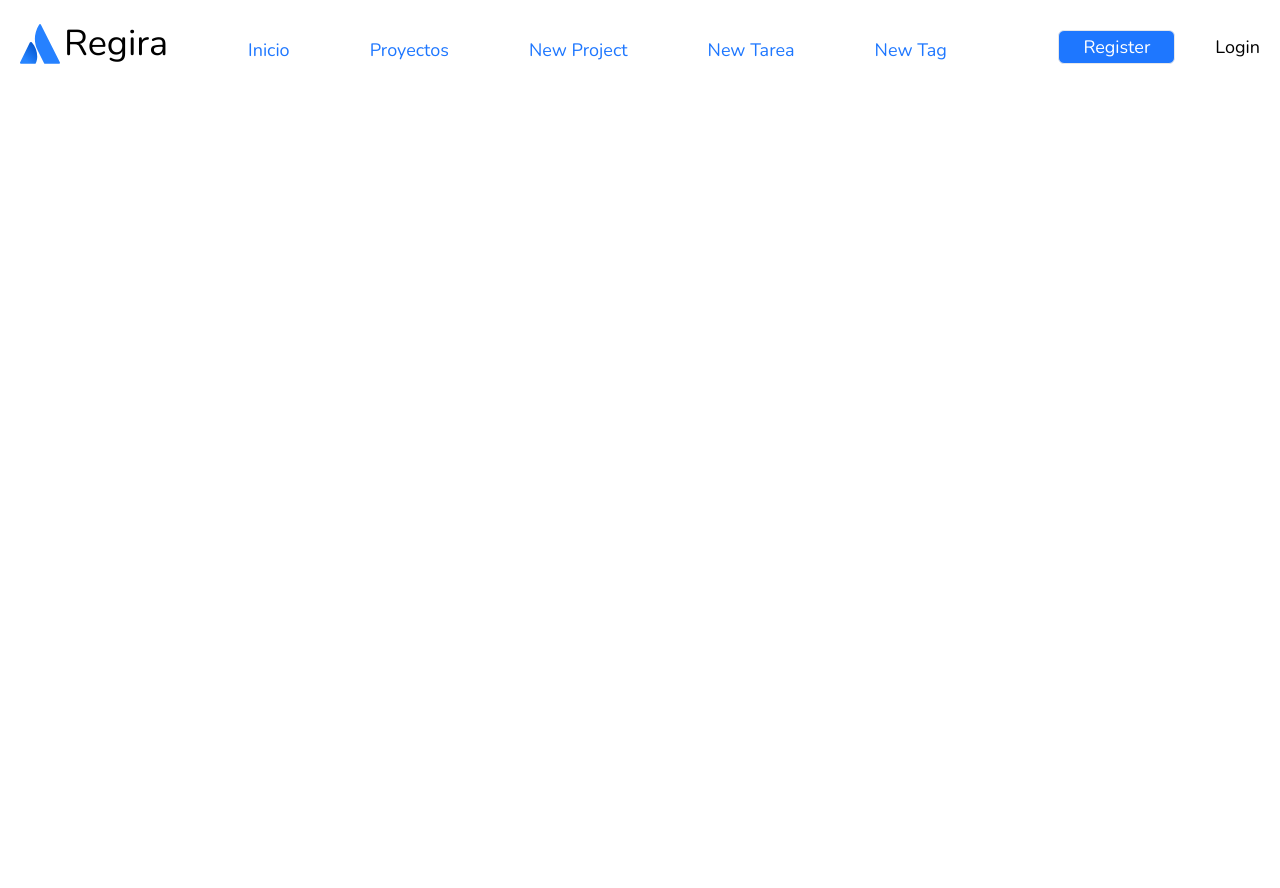
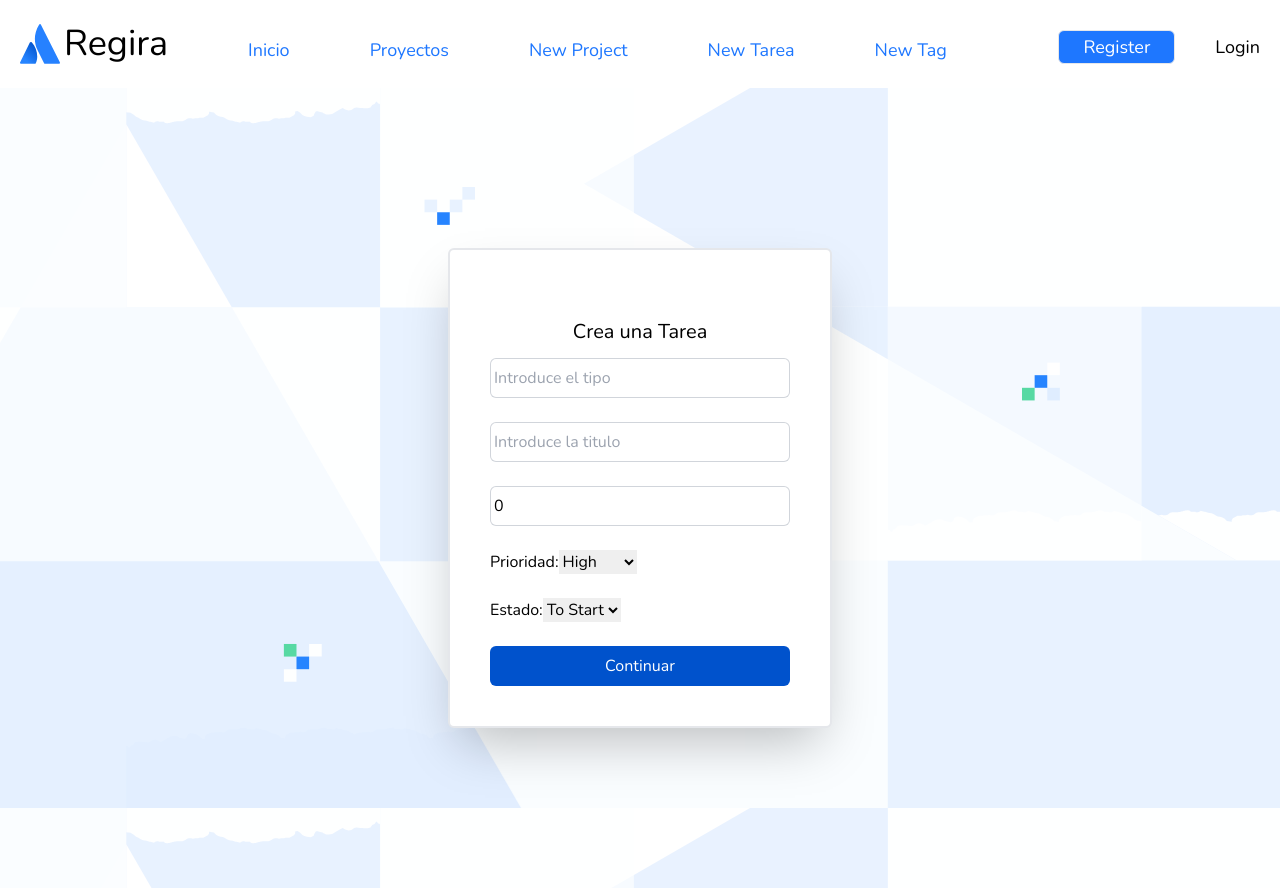
Before and after one commit to luisy9/Regira-Project, a React (Vite) app in the folder react-regira/: page /newTarea in a window 1280 px wide. Before the commit the page ends 800 px from the top, so only its background shows below. Built offline with nearby package versions, Linux system fonts and the light colour scheme; no server answers.

Commit message:
newTarea

```diff
--- a/react-regira/src/components/Dropdowns/DropDown.jsx
+++ b/react-regira/src/components/Dropdowns/DropDown.jsx
@@ -62,7 +62,7 @@ export const DropDown = ({ handleLogout }) => {
                                         active ? 'bg-gray-100 text-gray-900' : 'text-gray-700',
                                         'block w-full px-4 py-2 text-left text-sm'
                                     )}
-                                    onClick={handleLogout}
+                                    onClick={() => handleLogout()}
                                 >
                                     Logout
                                 </button>
--- a/react-regira/src/components/Login.jsx
+++ b/react-regira/src/components/Login.jsx
@@ -34,7 +34,6 @@ export const Login = () => {
                 setLogued(data.id)
             })
             .catch(error => console.error('Error:', error));
-
     }
 
     return (
@@ -56,7 +55,7 @@ export const Login = () => {
 
                 <h1 className="pt-7 text-center text-xl">Inicia session para continuar</h1>
                 <div className="py-0">
-                    <form className="" action="" onSubmit={onSubmitForm}>
+                    <form className="" onSubmit={onSubmitForm}>
                         <div className="py-4">
                             <input type="email" placeholder="Introduce tu email" className=" w-full rounded-md ring-1 ring-inset ring-gray-300 px-1 py-2 focus:outline-none focus:ring-2 focus:ring-inset focus:ring-[#0052CC]" name="email" value={email} onChange={() => setEmail(event.target.value)} />
                         </div>
@@ -64,7 +63,7 @@ export const Login = () => {
                             <input type="password" placeholder="Introduce tu password" className=" w-full ring-1 ring-inset ring-gray-300 py-2 px-1 rounded-lg focus:outline-none focus:ring-2 focus:ring-inset focus:ring-[#0052CC]" name="password" value={password} onChange={() => setPassword(event.target.value)} />
                         </div>
                         <div className="pt-3">
-                            <button className="border-none rounded-md bg-[#0052CC] text-white w-full py-2 hover:bg-blue-500">Continuar</button>
+                            <button type="submit" className="border-none rounded-md bg-[#0052CC] text-white w-full py-2 hover:bg-blue-500">Continuar</button>
                         </div>
                     </form>
                 </div>
--- a/react-regira/src/components/NavBar.jsx
+++ b/react-regira/src/components/NavBar.jsx
@@ -11,6 +11,14 @@ export const NavBar = () => {
     const navigate = useNavigate();
 
     useEffect(() => {
+
+        fetch(url + `/users/${logued}`)
+            .then(res => res.json())
+            .then(data => console.log(data))
+    }, [])
+
+    useEffect(() => {
+        console.log(logued)
         //Hacer un fecth para poder rescatar el usuario actualmente logueado
         const opcions = {
             credentials: 'include',
@@ -27,9 +35,9 @@ export const NavBar = () => {
 
     //fn logout
     const handleLogout = () => {
-        document.cookie = "token=; expires=Thu, 01 Jan 1970 00:00:00 UTC; path=/;";
+        // document.cookie = "token=; expires=Thu, 01 Jan 1970 00:00:00 UTC; path=/;";
         setLogued(null);
-        window.location.href = '/';
+        // window.location.href = '/';
     }
 
     return (
--- a/react-regira/src/pages/NewTarea.jsx
+++ b/react-regira/src/pages/NewTarea.jsx
@@ -2,8 +2,100 @@ import { useState, useContext } from 'react';
 import { contextRegira } from '../context';
 
 export const NewTarea = () => {
+    let url = 'http://localhost:3000/api';
+    const { logued, setLogued } = useContext(contextRegira);
 
+    const [prioridad, setPrioridad] = useState('');
+    const [data, setData] = useState(
+        {
+            tipo: '',
+            titulo: '',
+            descripcion: 0,
+            prioridad: null,
+            estado: null,
+            proyecto_id: null,
+            usuarios_id: null,
+            author_id: null,
+        }
+    );
 
+    const onSubmitForm = () => {
+        event.preventDefault();
+
+        const usuarios_id = logued;
+        setData({ ...data, proyecto_id: 1 , usuarios_id, author_id: usuarios_id });
+        const credentials = { data };
+
+        const opcions = {
+            method: 'POST',
+            credentials: 'include',
+            headers: {
+                'Content-Type': 'application/json'
+            },
+            body: JSON.stringify(credentials)
+        };
+
+        fetch(url + '/tarea', opcions)
+            .then(res => res.json()).then(data => console.log(data)).catch(error => console.log(error));
+    }
+
+    return (
+        <div className="bg-register-img flex justify-center items-center h-screen">
+            <div className="w-96 py-10 border-2 rounded-md flex flex-col px-10 bg-white shadow-2xl">
+
+                <h1 className="pt-7 text-center text-xl">Crea una Tarea</h1>
+                <div className="py-0">
+                    <form className="" action="" onSubmit={onSubmitForm}>
+                        <div className="py-3">
+                            {data.nombre}
+                            <input type="text" placeholder="Introduce el tipo"
+                                className="w-full rounded-md ring-1 ring-inset ring-gray-300 px-1 py-2 focus:outline-none focus:ring-2 focus:ring-inset focus:ring-[#0052CC]"
+                                name="nombre" value={data.tipo} onChange={(event) => setData({ ...data, tipo: event.target.value })} />
+                        </div>
+                        <div className="py-3">
+                            <input type="text" placeholder="Introduce la titulo"
+                                className=" w-full rounded-md ring-1 ring-inset ring-gray-300 px-1 py-2 focus:outline-none focus:ring-2 focus:ring-inset focus:ring-[#0052CC]"
+                                name="descripcion" value={data.titulo} onChange={() => setData({ ...data, titulo: event.target.value })} />
+                        </div>
+
+                        <div className="py-3">
+                            <input type="text" placeholder="Introduce la descripcion"
+                                className=" w-full rounded-md ring-1 ring-inset ring-gray-300 px-1 py-2 focus:outline-none focus:ring-2 focus:ring-inset focus:ring-[#0052CC]"
+                                name="descripcion" value={data.descripcion} onChange={() => setData({ ...data, descripcion: event.target.value })} />
+                        </div>
+
+                        {/* <div className="py-3">
+                            <input type="text" placeholder="Introduce la prioridad"
+                                className=" w-full rounded-md ring-1 ring-inset ring-gray-300 px-1 py-2 focus:outline-none focus:ring-2 focus:ring-inset focus:ring-[#0052CC]"
+                                name="descripcion" value={data.prioridad} onChange={() => setData({ ...data, prioridad: event.target.value })} />
+                        </div> */}
+                        <div className="py-3 flex">
+                            <p>Prioridad: </p>
+                            <select id='' className='max-w-auto' defaultValue="High" onChange={(event) => setData({...data, prioridad: event.target.value})}>
+                                <option value={'High'}>High</option>
+                                <option value={'Medium'}>Medium</option>
+                                <option value={'Low'}>Low</option>
+                            </select>
+                        </div>
+
+                        <div className="py-3 flex">
+                            <p>Estado: </p>
+                            <select id='' className='max-w-auto' defaultValue="to start" onChange={(event) => setData({...data, estado: event.target.value})}>
+                                <option value={'to start'}>To Start</option>
+                                <option value={'doign'}>Doing</option>
+                                <option value={'finish'}>Finish</option>
+                                <option value={'paused'}>Paused</option>
+                            </select>
+                        </div>
+
+                        <div className="pt-3">
+                            <button className="border-none rounded-md bg-[#0052CC] text-white w-full py-2 hover:bg-blue-500">Continuar</button>
+                        </div>
+                    </form>
+                </div>
+            </div>
+        </div>
+    )
 }
 
 export default NewTarea
```
